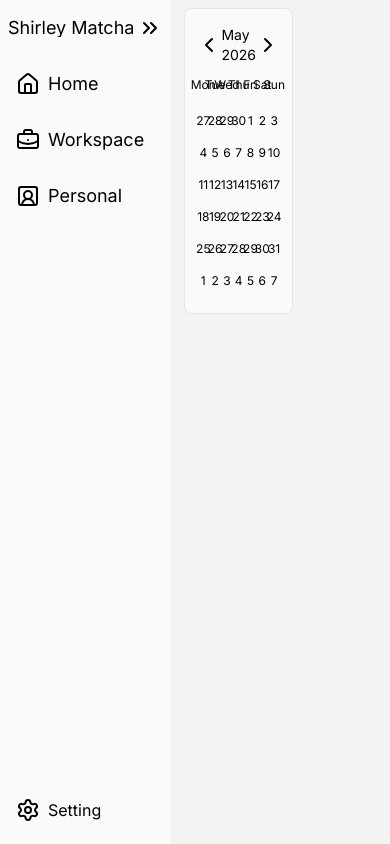
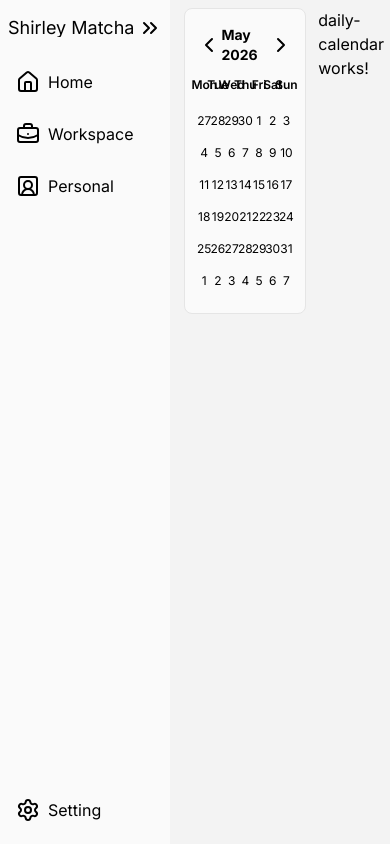
Before and after one commit to thii29/shirley-matcha, an Angular app: page /home in a window 390 px wide. Built offline with nearby package versions, Linux system fonts and the light colour scheme.

Commit message:
🌻250626: change responsive for text of calendar - add new component

```diff
--- a/src/app/components/calendar/calendar.html
+++ b/src/app/components/calendar/calendar.html
@@ -3,18 +3,24 @@
 >
   <!-- Calendar Title & Control Button -->
   <div class="flex justify-center">
-    <button class="cursor-pointer" (click)="goToPreviousMonth()">
+    <button
+      class="cursor-pointer rounded-sm hover:text-white hover:bg-primary-600"
+      (click)="goToPreviousMonth()"
+    >
       <app-chevron-left></app-chevron-left>
     </button>
-    <h4 class="flex-1 flex justify-center text-sm lg:text-base">{{ monthLabel() }}</h4>
-    <button class="cursor-pointer" (click)="goToNextMonth()">
+    <h4 class="flex-1 flex justify-center text-sm font-bold lg:text-lg">{{ monthLabel() }}</h4>
+    <button
+      class="cursor-pointer rounded-sm hover:text-white hover:bg-primary-600"
+      (click)="goToNextMonth()"
+    >
       <app-chevron-right></app-chevron-right>
     </button>
   </div>
   <!-- Weekdays -->
   <div class="grid grid-cols-7 place-items-center">
     @for (day of weekDays; track day) {
-      <div class="flex w-10 h-8 items-center justify-center text-xs lg:text-base">
+      <div class="flex w-10 h-8 items-center justify-center font-semibold text-xs lg:text-md">
         {{ day }}
       </div>
     }
@@ -24,9 +30,11 @@
     @for (day of calendarDays(); track day.date.toISOString()) {
       <button
         type="button"
-        class="flex w-10 h-8 justify-center items-center text-xs lg:text-base"
+        class="flex w-10 h-8 rounded-md justify-center items-center text-xs lg:text-md"
         [class.text-neutral-400]="!day.isCurrentMonth"
         [class.text-neutral-700]="day.isCurrentMonth"
+        [class.text-white]="day.isToday"
+        [class.bg-primary-main]="day.isToday"
       >
         <span>{{ day.dayNumber }}</span>
       </button>
--- a/src/app/components/calendar/calendar.ts
+++ b/src/app/components/calendar/calendar.ts
@@ -25,6 +25,7 @@ export class Calendar {
       year: 'numeric',
     });
   });
+
 
   private isSameDate(a: Date, b: Date): boolean {
     return (
--- /dev/null
+++ b/src/app/components/daily-calendar/daily-calendar.html
@@ -0,0 +1 @@
+<p>daily-calendar works!</p>
--- a/src/app/layouts/main/side-nav/side-nav.html
+++ b/src/app/layouts/main/side-nav/side-nav.html
@@ -33,7 +33,7 @@
         <ng-container *ngComponentOutlet="item.icon"></ng-container>
 
         @if (isOpen) {
-          <div class="text-lg whitespace-nowrap overflow-hidden">
+          <div class="text-md whitespace-nowrap overflow-hidden">
             {{ item.label }}
           </div>
         }
--- a/src/app/pages/home/home.html
+++ b/src/app/pages/home/home.html
@@ -1,10 +1,10 @@
-<div class="px-0.5 py-2 flex gap-2">
+<div class="px-0.5 py-2 flex gap-3">
   <!-- Col 1 -->
-  <div class="flex-1 flex flex-col gap-3">
+  <div class="flex flex-col gap-3">
     <app-calendar></app-calendar>
   </div>
   <!-- Col 2 -->
-  <div class="flex-1"></div>
-  <!-- Col 3 -->
-  <div class="flex-1"></div>
+  <div class="flex-1">
+    <app-daily-calendar></app-daily-calendar>
+  </div>
 </div>
--- a/src/app/pages/home/home.ts
+++ b/src/app/pages/home/home.ts
@@ -1,9 +1,10 @@
 import { Component } from '@angular/core';
 import { Calendar } from "../../components/calendar/calendar";
+import { DailyCalendar } from "../../components/daily-calendar/daily-calendar";
 
 @Component({
   selector: 'app-home',
-  imports: [Calendar],
+  imports: [Calendar, DailyCalendar],
   templateUrl: './home.html',
   styleUrl: './home.css',
 })
```
Also changed, not shown: src/app/components/daily-calendar/daily-calendar.ts (added, +9 -0 lines), src/app/components/daily-calendar/daily-calendar.css (added).
